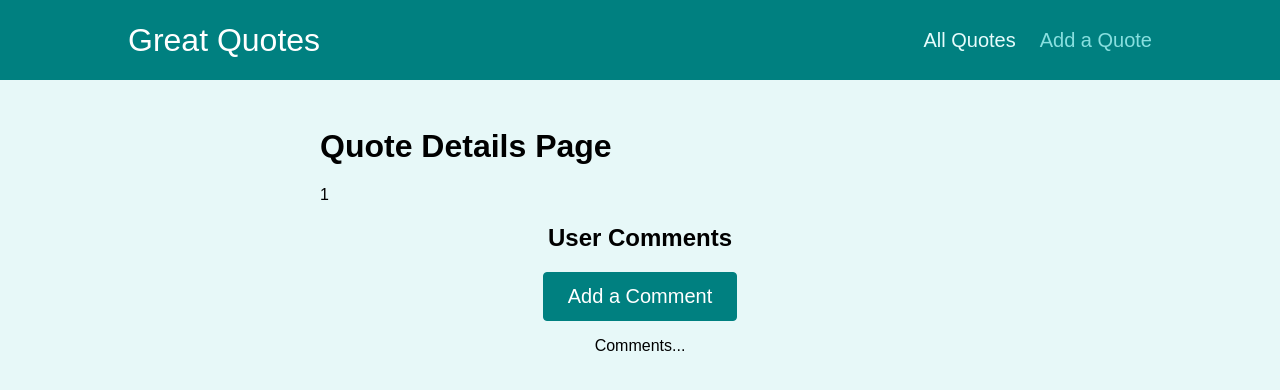
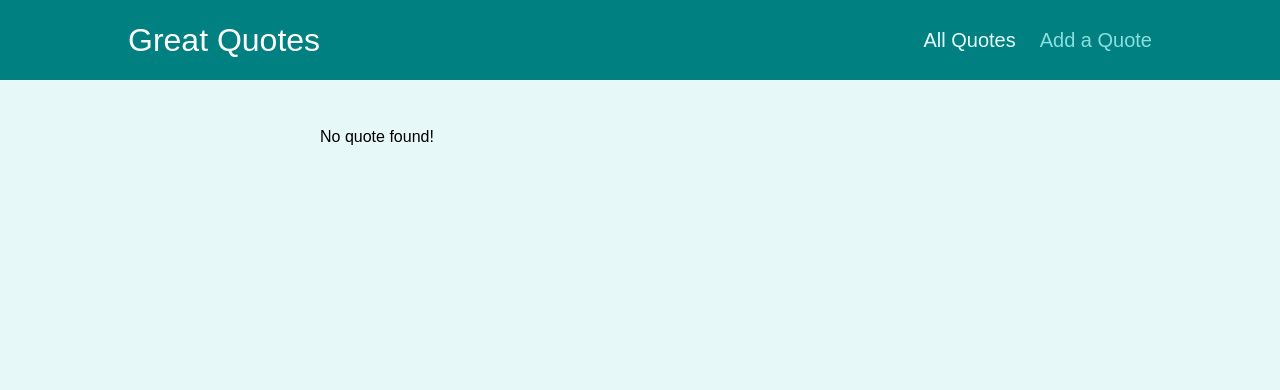
Before and after one commit to sameerbhilare/React, a React (Create React App) app in the folder Workspace/19-quotes-app/: page /quotes/1/comments in a window 1280 px wide. Shown: the top 390 px of the page. Built offline with nearby package versions, Linux system fonts and the light colour scheme.

Commit message:
Outputting Data on the "Details" Page

```diff
--- a/Workspace/19-quotes-app/src/components/quotes/QuoteItem.js
+++ b/Workspace/19-quotes-app/src/components/quotes/QuoteItem.js
@@ -1,3 +1,4 @@
+import { Link } from 'react-router-dom';
 import classes from './QuoteItem.module.css';
 
 const QuoteItem = (props) => {
@@ -9,9 +10,9 @@ const QuoteItem = (props) => {
         </blockquote>
         <figcaption>{props.author}</figcaption>
       </figure>
-      <a className='btn'>
+      <Link className='btn' to={`/quotes/${props.id}`}>
         View Fullscreen
-      </a>
+      </Link>
     </li>
   );
 };
--- a/Workspace/19-quotes-app/src/pages/QuoteDetail.js
+++ b/Workspace/19-quotes-app/src/pages/QuoteDetail.js
@@ -1,12 +1,25 @@
 import { Route, useParams } from 'react-router-dom';
 import Comments from '../components/comments/Comments';
+import HighlightedQuote from '../components/quotes/HighlightedQuote';
+
+const DUMMY_QUOTES = [
+  { id: 'q1', author: 'Max', text: 'Learning React is fun!' },
+  { id: 'q2', author: 'Maximilian', text: 'Learning React is great!' },
+];
 
 const QuoteDetail = () => {
   const params = useParams();
+
+  const quote = DUMMY_QUOTES.find((quote) => quote.id === params.quoteId);
+
+  if (!quote) {
+    // if quote not found
+    return <p>No quote found!</p>;
+  }
+
   return (
     <>
-      <h1>Quote Details Page</h1>
-      <p>{params.quoteId}</p>
+      <HighlightedQuote text={quote.text} author={quote.author} />
       {/* <Route path={`/quotes/${params.quoteId}/comments`} exact> */}
       <Route path='/quotes/:quoteId/comments' exact>
         <Comments />
```
